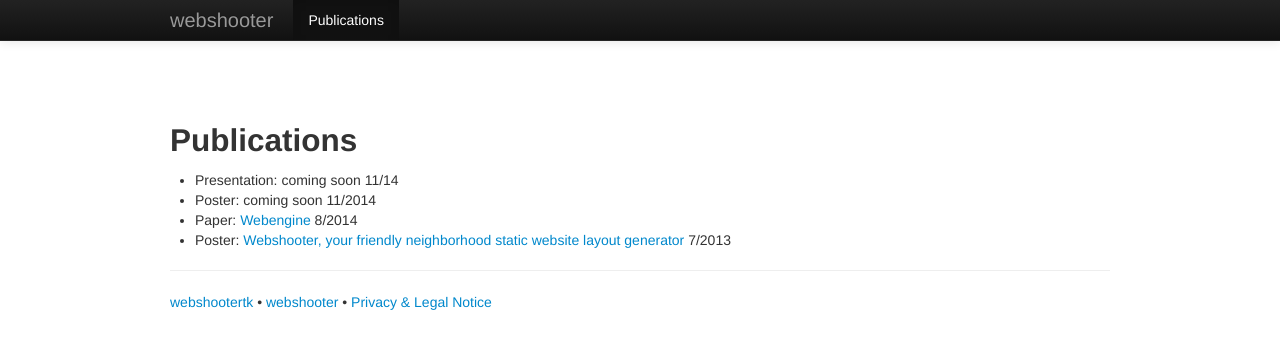
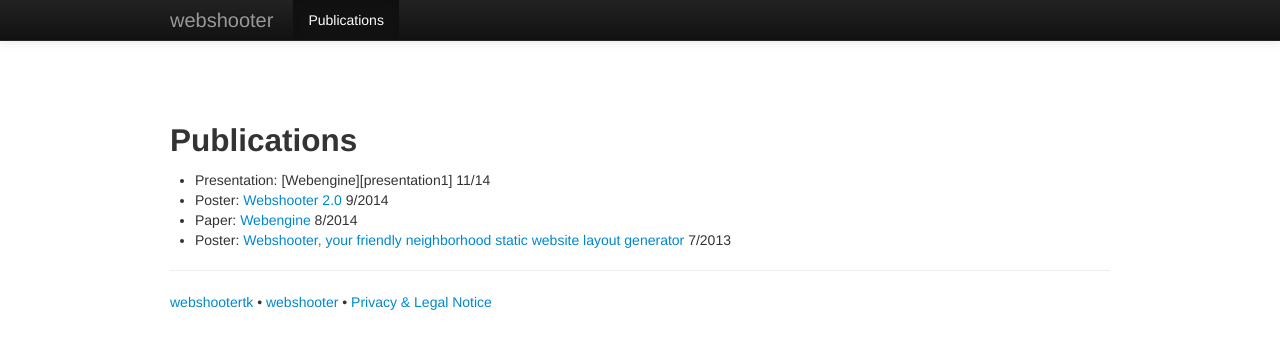
Before and after one commit to webshootertk/webshootertk.github.io, a Jekyll site: the page built from publications.md, in a window 1280 px wide. Shown: the top 349 px of the page. Built offline with Jekyll 4.4.1, drawn with Linux system fonts in a browser that asks for light colours; nearby versions of some CDN libraries; Markdown is read by kramdown in place of the engine named in the settings.

Commit message:
MBH: updating publication list

```diff
--- a/publications.md
+++ b/publications.md
@@ -5,12 +5,12 @@
 ---
 
 ##Publications
-* Presentation: coming soon 11/14
-* Poster: coming soon 11/2014
+* Presentation: [Webengine][presentation1] 11/14
+* Poster: [Webshooter 2.0][poster2] 9/2014
 * Paper: [Webengine][paper1] 8/2014
 * Poster: [Webshooter, your friendly neighborhood static website layout generator][poster1] 7/2013
 
 [poster1]: Data/media/pdf/poster1.pdf
 [paper1]: Data/media/pdf/paper1.pdf
-[poster2]: #
-[presentaion1]: #
+[poster2]: Data/media/pdf/poster2.pdf
+[presentaion1]: Data/media/pdf/presentation1.pdf
```
Also changed, not shown: 2 other files.
